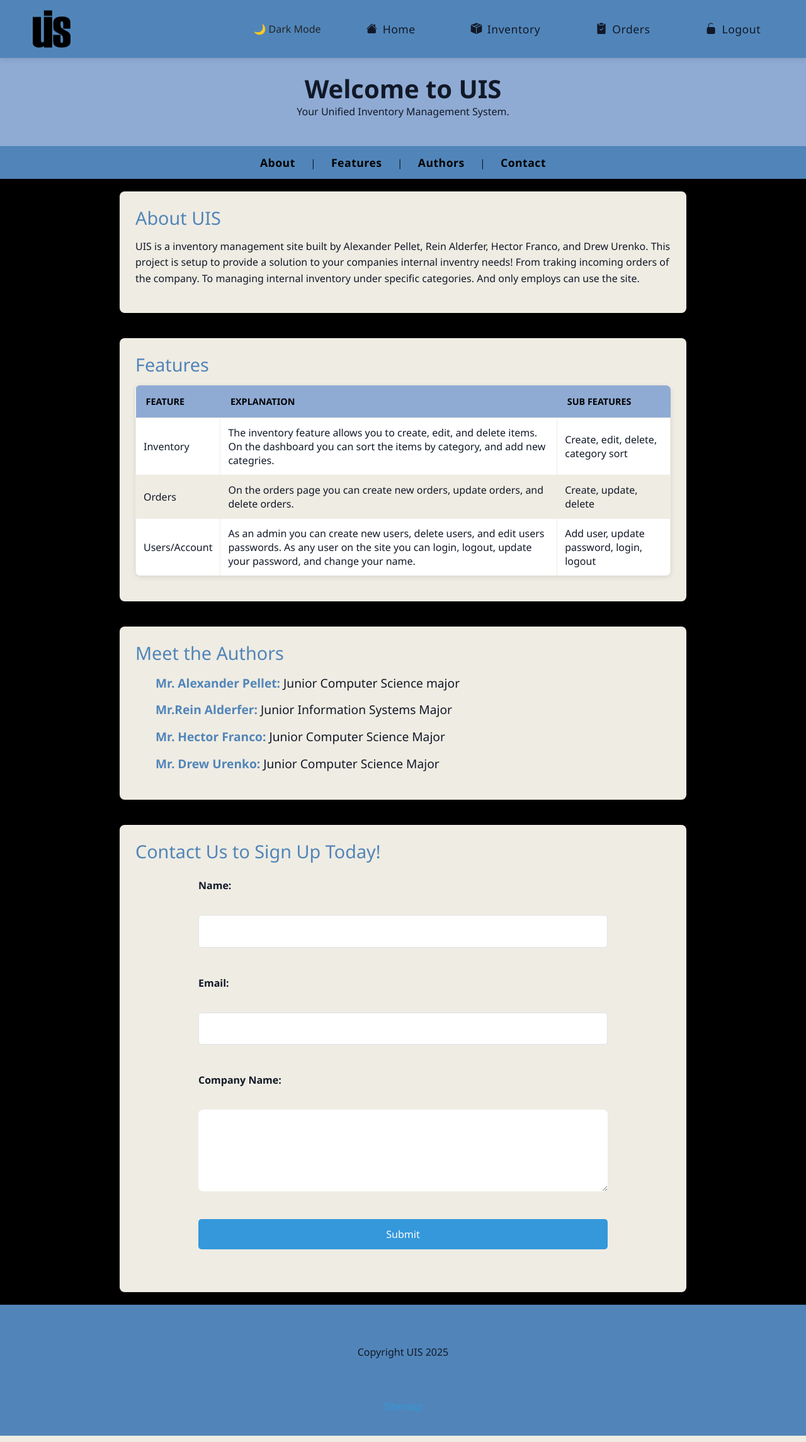
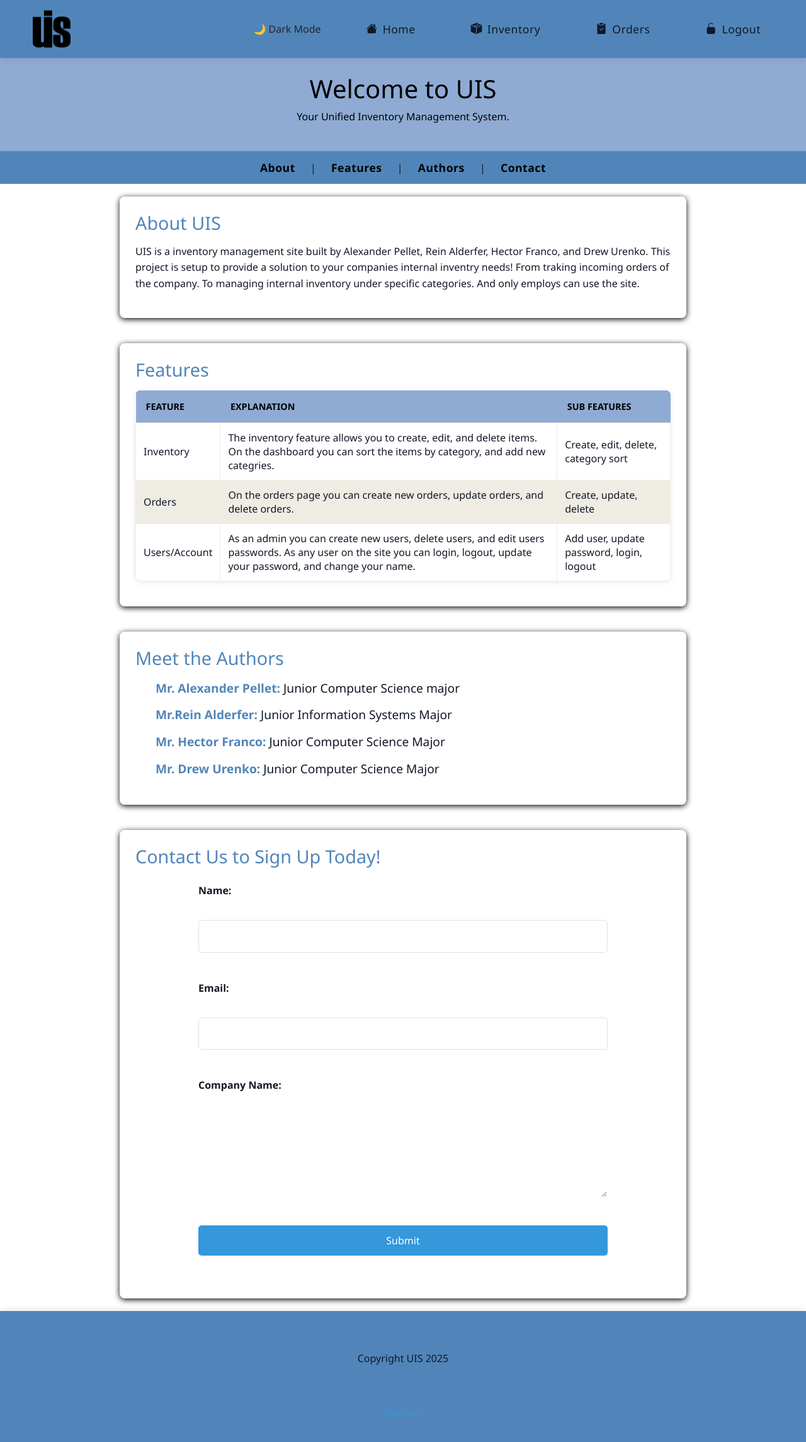
Before and after one commit to Pitlug/Unified-Inventory-System-UIS, a PHP site: page /src/web/index.php in a window 1280 px wide. Shown: the whole page at 63% size. Run offline with PHP 8.4, Linux system fonts and the light colour scheme; the visitor is signed in with stand-in values (Sample User, id 1).

Commit message:
Updated the homepage again.

```diff
--- a/src/web/classes/Header.php
+++ b/src/web/classes/Header.php
@@ -9,7 +9,7 @@
 
             $this->headContent = '<html><head>
             <title>'.$pageName.'</title>
-            <link rel="icon" type="image/png" href="../web/images/logo.png">';
+            <link rel="icon" type="image/png" href="'.$GLOBALS['imgUrl'].'/logo.png">';
 
             if(isset($extraStyles) && is_array($extraStyles) && count($extraStyles)>0){
                 foreach($extraStyles as $cssfile){
--- a/src/web/css/config_vars.css
+++ b/src/web/css/config_vars.css
@@ -22,7 +22,7 @@
     --darkblue: #5185b9;
     --veryblack: #000000;
     --blueText: #5185b9;
-
+    --white: #ffffff;
 }
 
 /* Override variables for dark mode */
@@ -43,4 +43,5 @@
     --darkblue: #1f2937;
     --veryblack: #EFECE3;
     --blueText: #EFECE3;
+    --white: #000000;
 }
--- a/src/web/css/homepage.css
+++ b/src/web/css/homepage.css
@@ -1,24 +1,16 @@
 /* This is the styling for the homepage */
 
+/* This is the styling for the homepage */
 @import url("config_vars.css");
 
-body {
-        background-image: url("../images/gif2.gif");
-        background-size: large;
-    }
+header {
+  background-color: var(--lightblue);
+  color: var(--veryblack);
+  padding: 25px 0;
+  text-align: center;
+  box-shadow: 0 4px 6px var(--veryblack);
+}
 
-header {
-            background-color: var(--lightblue);
-            color: --veryblack;
-            padding: 25px 0;
-            text-align: center;
-            box-shadow: 0 4px 6px rgba(0, 0, 0, 0.1);
-        }
-header h1 {
-            margin: 0;
-            font-size: 2.5rem;
-            font-weight: bold;
-        }
 nav {
             background-color: var(--darkblue);
             /* Dark Gray */
@@ -42,13 +34,13 @@ section {
             padding: 25px;
             margin: 20px auto;
             max-width: 900px;
-            background-color: var(--tanPrimary);
+            background-color: var(--);
             border-radius: 8px;
-            box-shadow: 0 2px 10px rgba(0, 0, 0, 0.1);
+            box-shadow: 0 2px 10px var(--veryblack);
             transition: box-shadow 0.3s ease;
         }
 section:hover {
-            box-shadow: 0 6px 18px rgba(0, 0, 0, 0.15);
+            box-shadow: 0 6px 18px var(--veryblack);
             color: --tanPrimary;
         }
 section h2 {
--- a/src/web/css/standardize.css
+++ b/src/web/css/standardize.css
@@ -98,7 +98,7 @@ footer a:hover { color: var(--footerHoverColor); text-decoration: underline; }
     border-bottom: 3px solid var(--secondary);
 }
 
-.page-header h1 { color: var(--primary); font-size: 2.5rem; font-weight: 600; }
+.page-header h1 { color: var(--bluetext); font-size: 2.5rem; font-weight: 600; }
 
 /* Cards */
 .card {
--- a/src/web/index.php
+++ b/src/web/index.php
@@ -5,6 +5,7 @@
 <html>
 <head></head>
 <body>
+<div class="bgPattern"></div>
     <header class="header">
         <h1 class="header">Welcome to UIS</h1>
         <p class="header">Your Unified Inventory Management System.</p>
```
Also changed, not shown: src/web/images/blue-hexagon.jpg (added).
